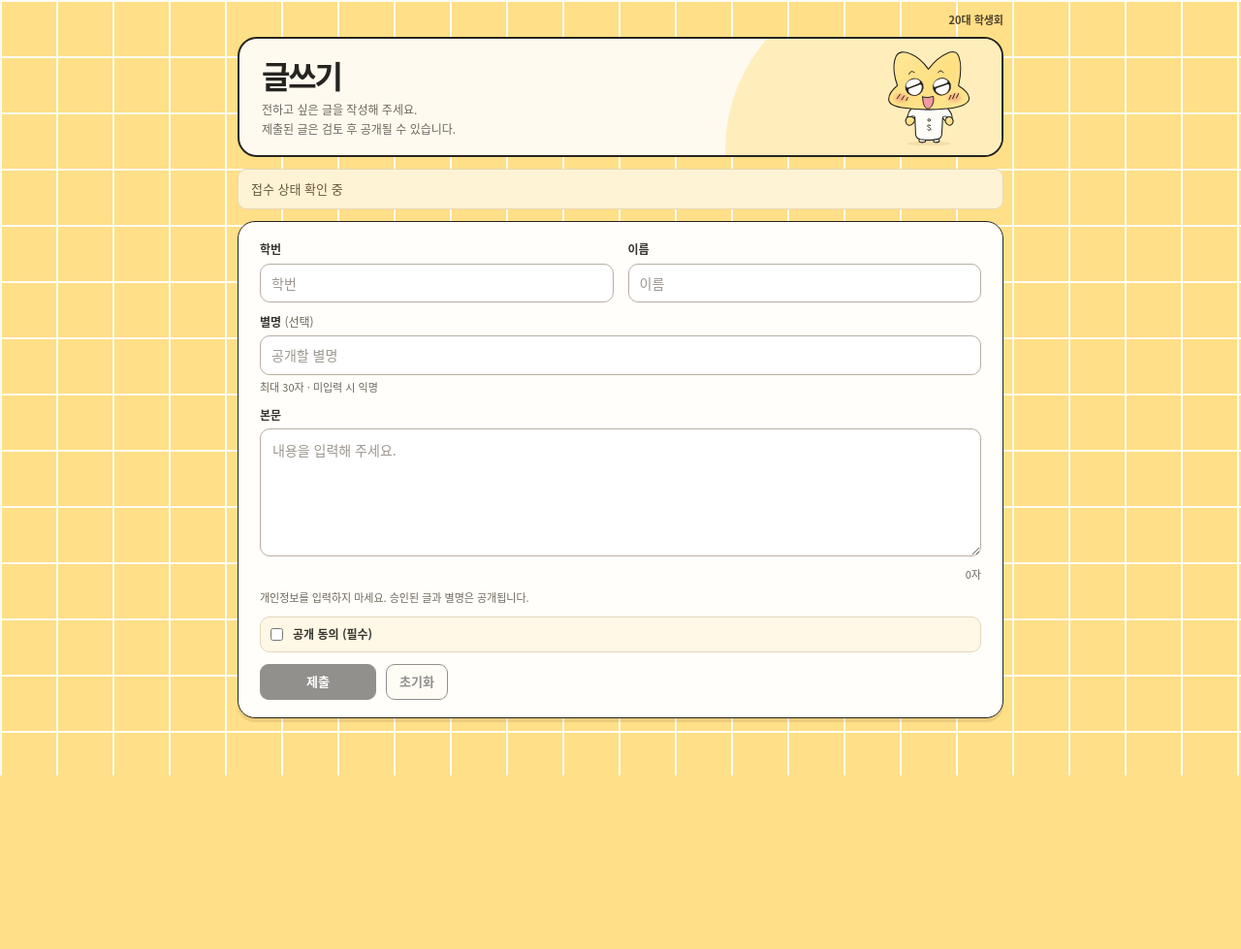
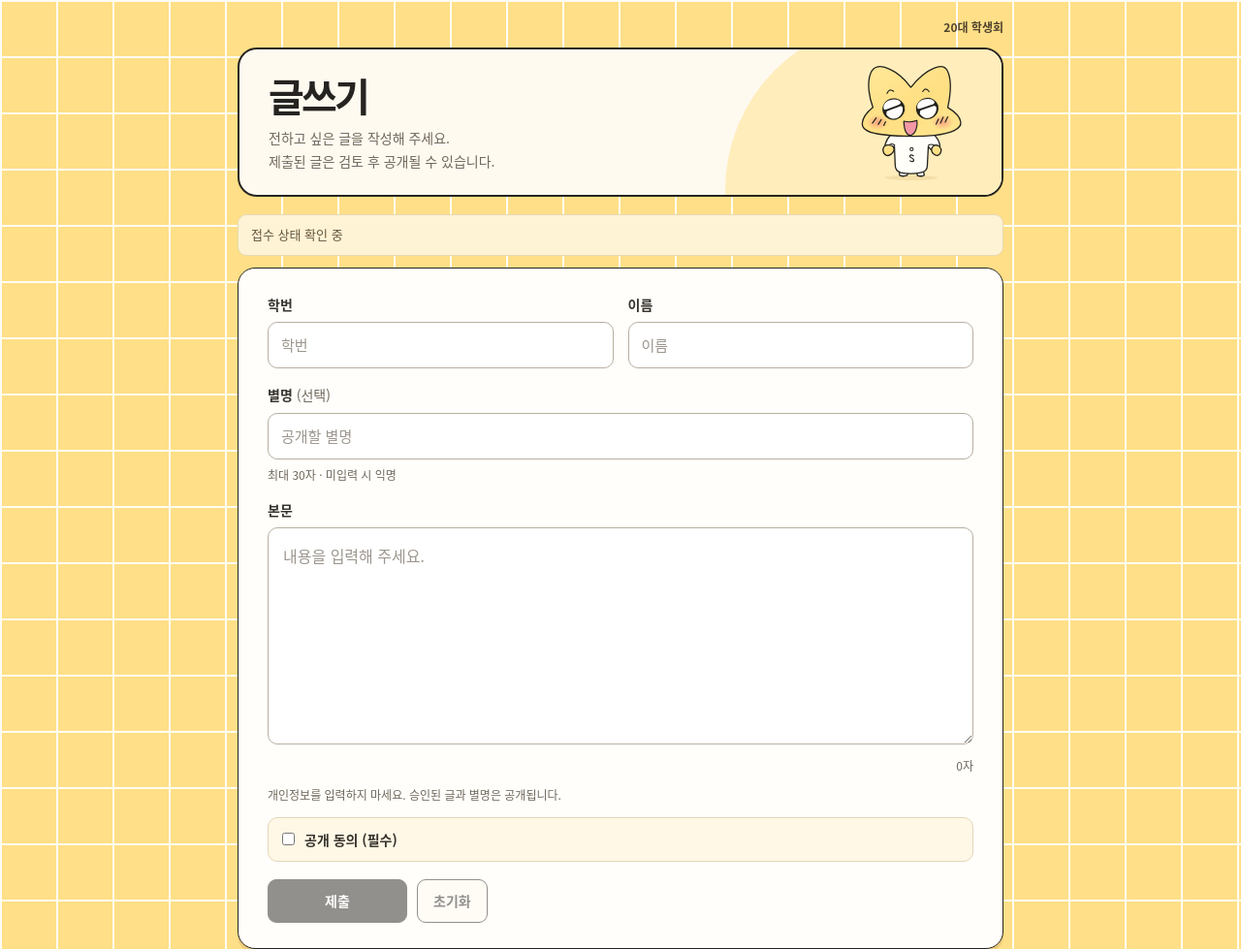
Before and after one commit to oshs-20th-sc/20th, a plain HTML site: page write/index.html in a window 1280 px wide. Shown: the top 979 px of the page at 97% size. Before the commit the page ends 800 px from the top, so only its background shows below. Drawn offline with Linux system fonts and the light colour scheme; no server answers.

Commit message:
Restore comfortable writing form and document server deletion rollout

```diff
--- a/write/index.html
+++ b/write/index.html
@@ -6,7 +6,7 @@
   <meta name="theme-color" content="#ffdf87" />
   <title>글쓰기 | 20대 학생회</title>
   <link rel="stylesheet" href="../style.css?v=obyeol-ui-v6" />
-  <link rel="stylesheet" href="./style.css?v=write-compact-1" />
+  <link rel="stylesheet" href="./style.css?v=write-comfortable-2" />
   <script type="module" src="./app.js?v=typing-fix-20261113"></script>
 </head>
 <body class="inside-page write-page">
@@ -26,7 +26,7 @@
         <input id="nickname" name="nickname" autocomplete="off" placeholder="공개할 별명" aria-describedby="nickname-help" />
         <p id="nickname-help" class="muted">최대 30자 · 미입력 시 익명</p>
         <label for="content">본문</label>
-        <textarea id="content" name="content" rows="5" placeholder="내용을 입력해 주세요." required aria-describedby="content-count privacy"></textarea>
+        <textarea id="content" name="content" rows="8" placeholder="내용을 입력해 주세요." required aria-describedby="content-count privacy"></textarea>
         <p id="content-count" class="muted">0자</p>
         <p id="privacy" class="muted">개인정보를 입력하지 마세요. 승인된 글과 별명은 공개됩니다.</p>
         <label class="checkbox consent-check"><input id="consent" name="consent" type="checkbox" required /> 공개 동의 (필수)</label>
--- a/write/style.css
+++ b/write/style.css
@@ -1,22 +1,21 @@
-/* Preserve the writing cards while removing duplicate space around the form. */
-.write-page .container { padding: 12px 0 16px; }
-.write-page .inside-nav { margin-bottom: 8px; }
-.write-page .inside-brand { font-size: 11px; }
-.write-page .page-intro { min-height: 112px; margin-bottom: 12px; padding: 13px 23px; }
-.write-page .page-intro h1 { font-size: 32px; }
-.write-page .page-intro-copy > p:last-of-type { font-size: 12px; line-height: 1.6; margin-top: 6px; }
-.write-page .page-mascot { flex-basis: 108px; height: 94px; }
-.write-page .page-mascot img { width: 98px; bottom: -5px; right: 3px; }
-.write-page .form-panel { margin: 0; padding: 18px 22px; }
-.write-page label { margin: 10px 0 5px; font-size: 12px; }
+/* Remove duplicate sections, while keeping the writing form comfortable. */
+.write-page .container { padding: 18px 0 24px; }
+.write-page .inside-nav { margin-bottom: 12px; }
+.write-page .page-intro { min-height: 146px; margin-bottom: 18px; padding: 20px 30px; }
+.write-page .page-intro h1 { font-size: 40px; }
+.write-page .page-intro-copy > p:last-of-type { font-size: 14px; line-height: 1.7; margin-top: 8px; }
+.write-page .page-mascot { flex-basis: 140px; height: 110px; }
+.write-page .page-mascot img { width: 120px; bottom: -7px; right: 3px; }
+.write-page .form-panel { margin: 0; padding: 26px 30px; }
+.write-page label { margin: 16px 0 7px; font-size: 14px; }
 .write-page .form-grid label { margin-top: 0; }
-.write-page input { min-height: 40px; padding: 8px 11px; }
-.write-page .form-panel textarea { min-height: 132px; height: 132px; padding: 10px 12px; font-size: 14px; line-height: 1.7; }
+.write-page input { min-height: 48px; padding: 11px 13px; font-size: 15px; }
+.write-page .form-panel textarea { min-height: 224px; height: 224px; padding: 14px 15px; font-size: 16px; line-height: 1.8; }
 .write-page .form-panel #nickname-help,
-.write-page .form-panel #content-count { font-size: 11px; margin-top: 4px; margin-bottom: 0; }
-.write-page .form-panel #privacy { font-size: 11px; margin: 6px 0 10px; }
-.write-page .consent-check { min-height: 37px; padding: 7px 10px; margin: 0; }
+.write-page .form-panel #content-count { font-size: 12px; margin-top: 6px; margin-bottom: 0; }
+.write-page .form-panel #privacy { font-size: 12px; margin: 10px 0 14px; }
+.write-page .consent-check { min-height: 46px; padding: 11px 14px; margin: 0; }
 .write-page .consent-check input { min-height: 0; }
-.write-page .actions { margin: 12px 0 0; }
-.write-page button { min-height: 37px; padding: 7px 13px; }
-.write-page .form-panel button.primary { min-width: 120px; }
+.write-page .actions { margin: 18px 0 0; }
+.write-page button { min-height: 45px; padding: 10px 16px; font-size: 14px; }
+.write-page .form-panel button.primary { min-width: 144px; }
```
Also changed, not shown: docs/v6/write-desktop.png, 2 other files.
